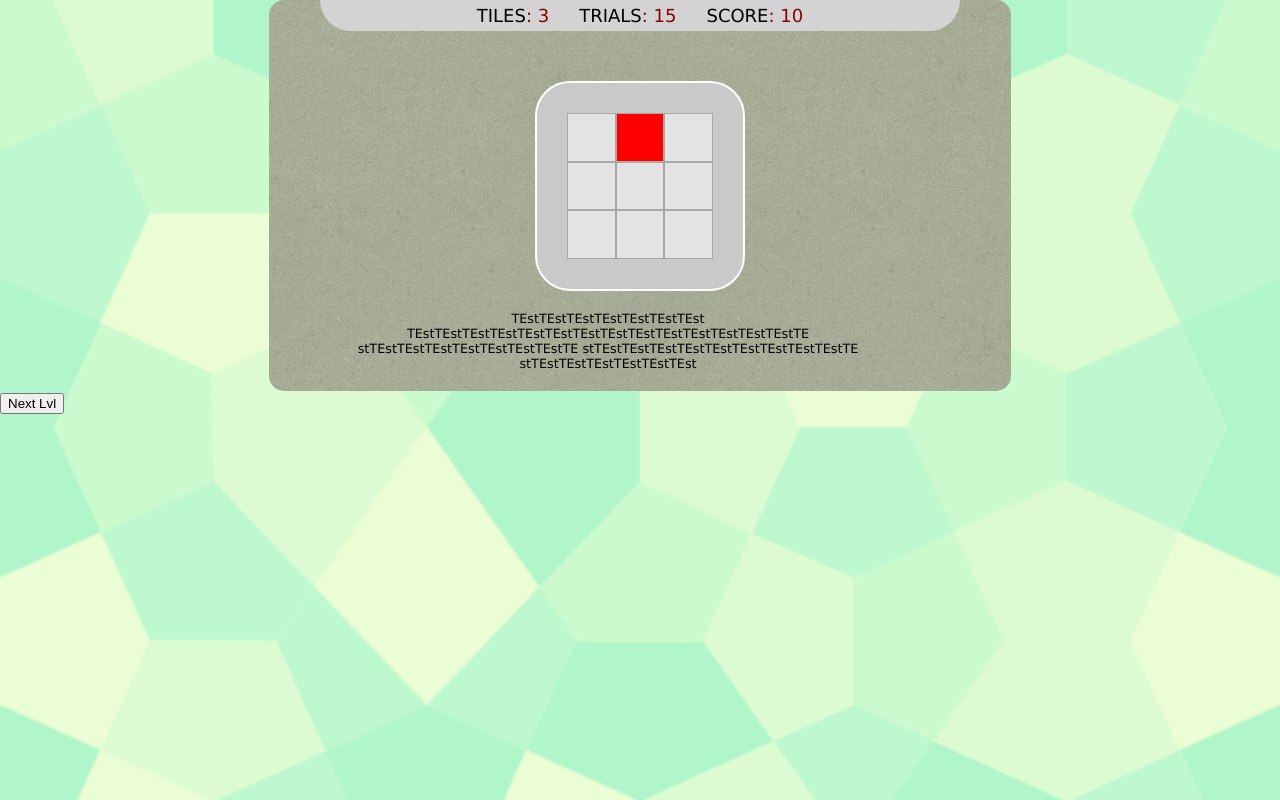
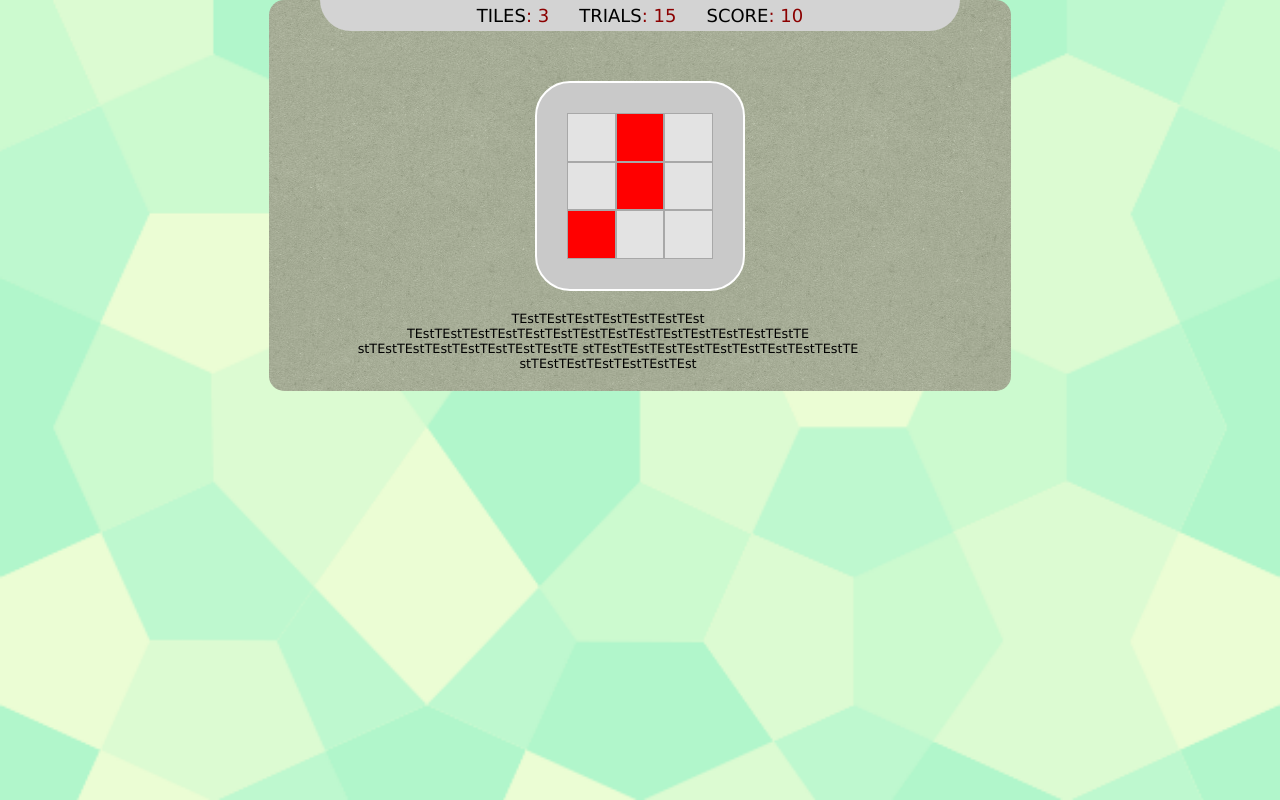
Before and after one commit to ttitto/Memory-Matrix-JS-Game, a plain HTML site: page MemoryMatrixGame/MemoryMatrix/index.html in a window 1280 px wide. Both pictures are taken after a click on the element 639 px from the left and 137 px from the top of the page. Drawn offline with Linux system fonts and the light colour scheme.

Commit message:
fixing merging issue

```diff
--- a/MemoryMatrixGame/MemoryMatrix/css/styles.css
+++ b/MemoryMatrixGame/MemoryMatrix/css/styles.css
@@ -94,7 +94,7 @@ body {
     background-color: red;
 }
 
-.cell[data-is-clicked=true]{
-    background: red!important;
+.openAnswer.cell[data-is-clicked=true] {
+    background: red;
 }
 /* End Board Styles */
--- a/MemoryMatrixGame/MemoryMatrix/index.html
+++ b/MemoryMatrixGame/MemoryMatrix/index.html
@@ -5,8 +5,6 @@
     <link href="css/styles.css" rel="stylesheet" />
 </head>
 <body>
-
     <script src="js/app.js"></script>
-    <button onclick="goToNextLvl();">Next Lvl</button>
 </body>
 </html>
--- a/MemoryMatrixGame/MemoryMatrix/js/app.js
+++ b/MemoryMatrixGame/MemoryMatrix/js/app.js
@@ -64,7 +64,7 @@ function addPoints(tilePts, levelPts) {
     //increases the score by given amount of points passed as parameters
     levelPts = levelPts || 0;
     var scoreSpan = document.getElementsByClassName('score-board-value')[2];
-    console.log(scoreSpan);
+
     var score = scoreSpan.innerText || scoreSpan.textContent;
     score = parseInt(score) + parseInt(tilePts) + parseInt(levelPts);
     scoreSpan.innerText = score;
@@ -74,19 +74,22 @@ function addPoints(tilePts, levelPts) {
 function getUserClick(event) {
     // This function handles the player click
     var selectedCellID = event.target.getAttribute('id');
+    var element = event.target;
     if(event.target.getAttribute('data-is-true') && !event.target.getAttribute('data-is-ckicked')){
-        if(tilesCounter < getLvl()){
-            event.target.setAttribute('data-is-clicked','true');
+        var currLevel = getLvl();
+        if(tilesCounter < currLevel){
+            element.setAttribute('data-is-clicked','true');
             console.log('correct');
             tilesCounter++;
-            event.target.setAttribute('data-is-true','false');
-        }else if(tilesCounter == getLvl()){
-            event.target.setAttribute('data-is-clicked','true');
+            element.setAttribute('data-is-true','false');
+
+        } else if(tilesCounter == currLevel) {
+            element.setAttribute('data-is-clicked','true');
             wasLevelCleared = true;
             goToNextLvl();
-            event.target.setAttribute('data-is-true','false');
+            element.setAttribute('data-is-true','false');
         }
-    }else{
+    } else {
         console.log('not correct');
         wasLevelCleared = false;
         goToNextLvl();
@@ -99,7 +102,7 @@ function getUserClick(event) {
 function goToNextLvl() {
 
     (wasLevelCleared === true) ? currentLvl++ : currentLvl-- ;
-    if(trials){
+    if(trials) {
         //update trials in scoreboard
         trials--;
         document.getElementsByClassName('score-board-value')[1].innerHTML = trials;
@@ -113,7 +116,7 @@ function goToNextLvl() {
         // 2. Invoke "createBoard(cells, rows)" by giving in the correct number of cells and rows
         createBoard(boardDimArray[board][0],boardDimArray[board][1]);
         //createBoard((Math.random() * (6 - 3) + 3).toFixed(0), (Math.random() * (6 - 3) + 3).toFixed(0)); // This is just a sample
-    }else{
+    } else {
         //GAME OVER - no more trials. Function for displaying GAME OVER Screen here
         alert('GAME OVER!\n Your score is: ' + score + '!');
     }
@@ -159,7 +162,7 @@ function createBoard(cells, rows) {
                 cell.setAttribute('id', 'cell'+i+j);
                 cell.className = 'cell';
                 // Detects the player click -  moved in showPatternToPlayer func.
-                //cell.addEventListener('click', getUserClick.bind(this), false);
+                // cell.addEventListener('click', getUserClick.bind(this), false);
                 row.appendChild(cell);
             }
             board.appendChild(row);
@@ -193,10 +196,10 @@ function assignCorrectAnswers(level) {
         while (canContinue) {
             var randomCellIndex = getRandomNumber();
             if (assignedIndexes.indexOf(randomCellIndex) == -1) {
-                //-1 означава , че дадена клетка не се намира в списъка с вече избраните клетки
                 var cellElement = cellsArray[randomCellIndex];
                 selectedCells.push(cellElement);
                 cellElement.setAttribute('data-is-true', 'true');
+
                 assignedIndexes.push(randomCellIndex);
                 canContinue = false;
             }
@@ -208,18 +211,18 @@ function assignCorrectAnswers(level) {
 
     //show the pattern to player
     for(var el in selectedCells){
-        selectedCells[el].style.background = 'red';
+        selectedCells[el].classList.add('openAnswer');
     }
 
     //hide the pattern and assign onClick event listener
     setTimeout(function(){
         hidePattern(selectedCells);
-    },2000);
+    }, 2000);
 }
 
 function hidePattern(selectedCellsPattern){
     for(var el in selectedCellsPattern){
-        selectedCellsPattern[el].style.background ='#e3e3e3';
+        selectedCellsPattern[el].classList.remove('openAnswer');
     }
     for(var i = 0; i<document.getElementsByClassName('cell').length; i++){
         document.getElementsByClassName('cell')[i].addEventListener('click', getUserClick.bind(this), false);
```
